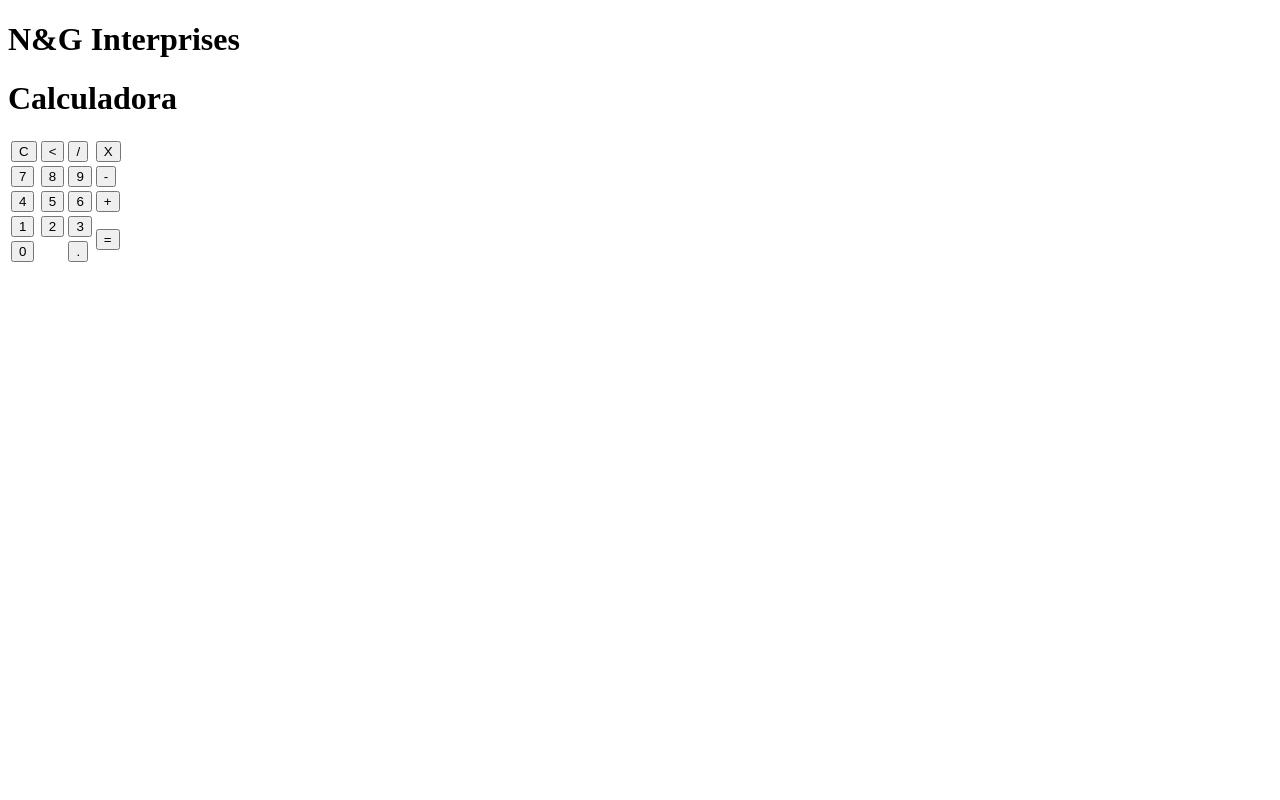
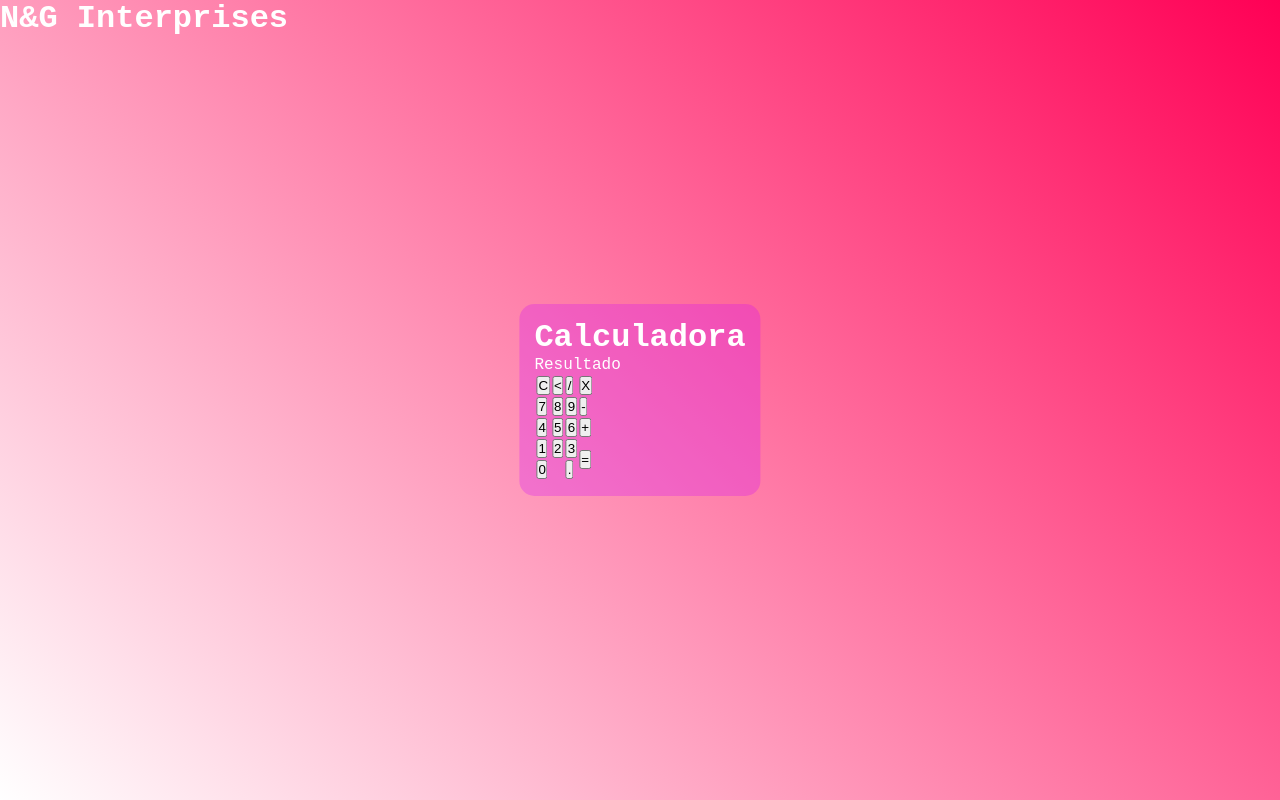
Before and after one commit to neginterprises/Calculadora-Basica, a plain HTML site: page index.html in a window 1280 px wide. Drawn offline with Linux system fonts and the light colour scheme.

Commit message:
Estilização da calculado no CSS

```diff
--- a/index.html
+++ b/index.html
@@ -1,5 +1,5 @@
 <!DOCTYPE html>
-<html lang="en">
+<html lang="pt-br">
 <head>
     <meta charset="UTF-8">
     <meta name="viewport" content="width=device-width, initial-scale=1.0">
@@ -12,7 +12,7 @@
         <h1>N&G Interprises</h1>
         <div class="calculadora">
             <h1>Calculadora</h1>
-            <p id="resultado"></p>
+            <p id="resultado">Resultado</p>
             <table>
                 <tr>
                     <td><button>C</button></td>
--- a/style.css
+++ b/style.css
@@ -0,0 +1,21 @@
+* {
+    margin: 0;
+    padding: 0;
+}
+
+.fundo {
+    background-image: linear-gradient(45deg, rgb(255, 255, 255), rgb(255, 0, 85));
+    height: 100vh;
+    color: white;
+    font-family: 'Courier New', Courier, monospace;
+}
+
+.calculadora {
+    position: absolute;
+    background-color: rgba(204, 2, 255, 0.253);
+    top: 50%;
+    left: 50%;
+    transform: translate(-50%, -50%);
+    border-radius: 15px;
+    padding: 15px;
+}
```
